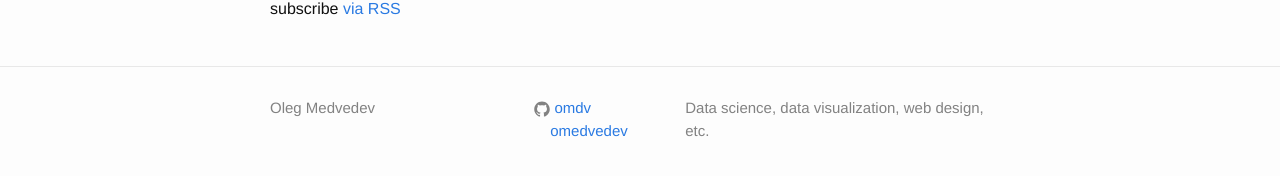
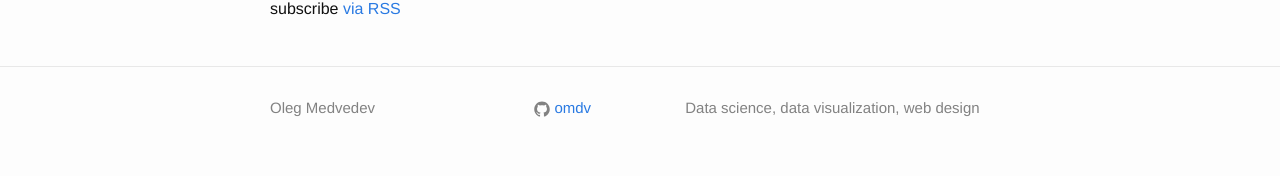
Before and after one commit to omdv/omdv.github.io, a Jekyll site: the page built from index.html, in a window 1280 px wide. Shown: the part 320-496 px from the top of the page. Built offline with Jekyll 4.4.1, drawn with Linux system fonts in a browser that asks for light colours.

Commit message:
removed linkedin

```diff
--- a/_config.yml
+++ b/_config.yml
@@ -7,12 +7,12 @@
 
 # Site settings
 title: Oleg Medvedev
-description: Data science, data visualization, web design, etc.
+description: Data science, data visualization, web design
 baseurl: "" # the subpath of your site, e.g. /blog
 url: "https://omdv.github.io" # the base hostname & protocol for your site
 twitter_username:
 github_username: omdv
-linkedin_username: omedvedev
+linkedin_username:
 email:
 
 # Build settings
```
